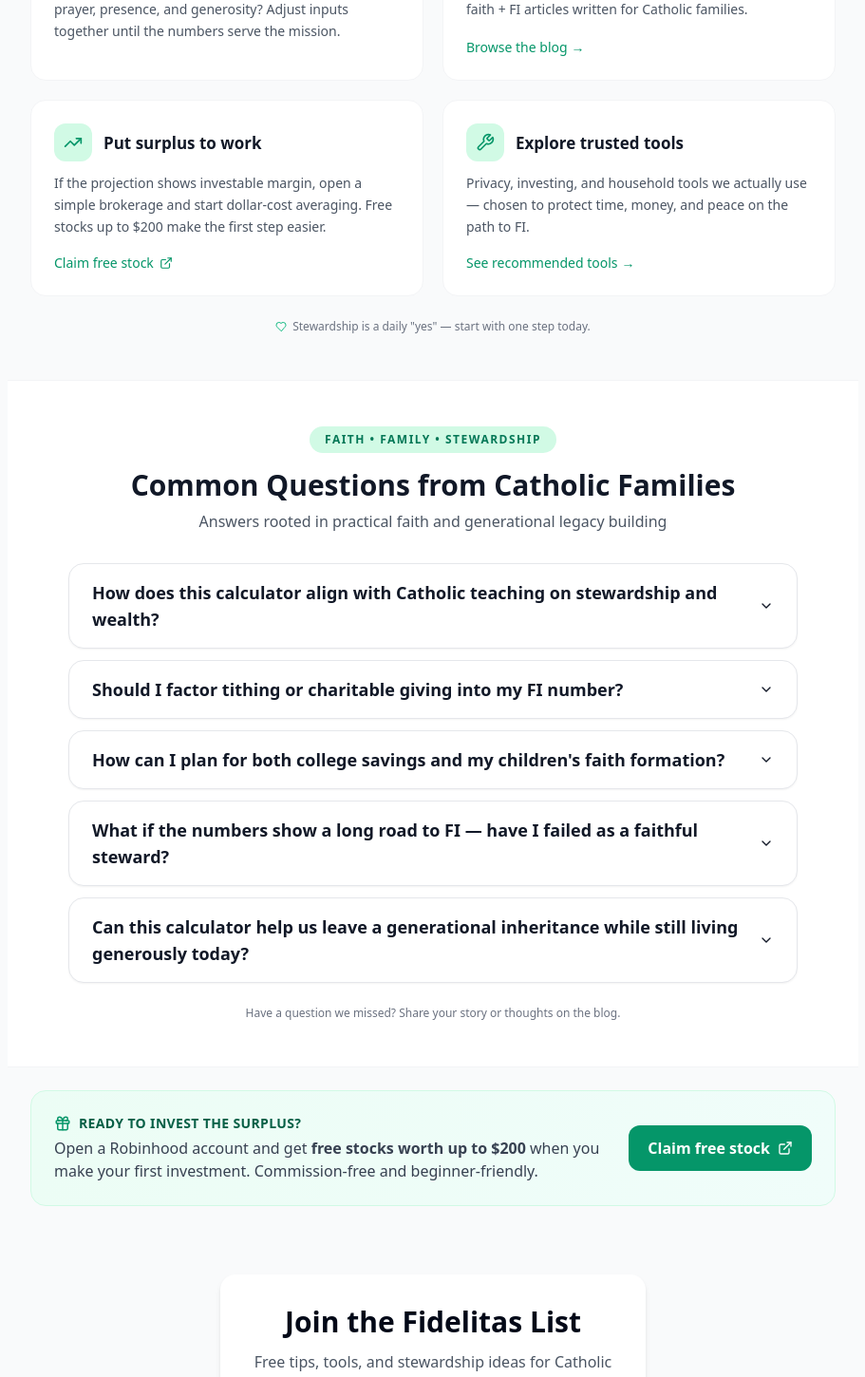
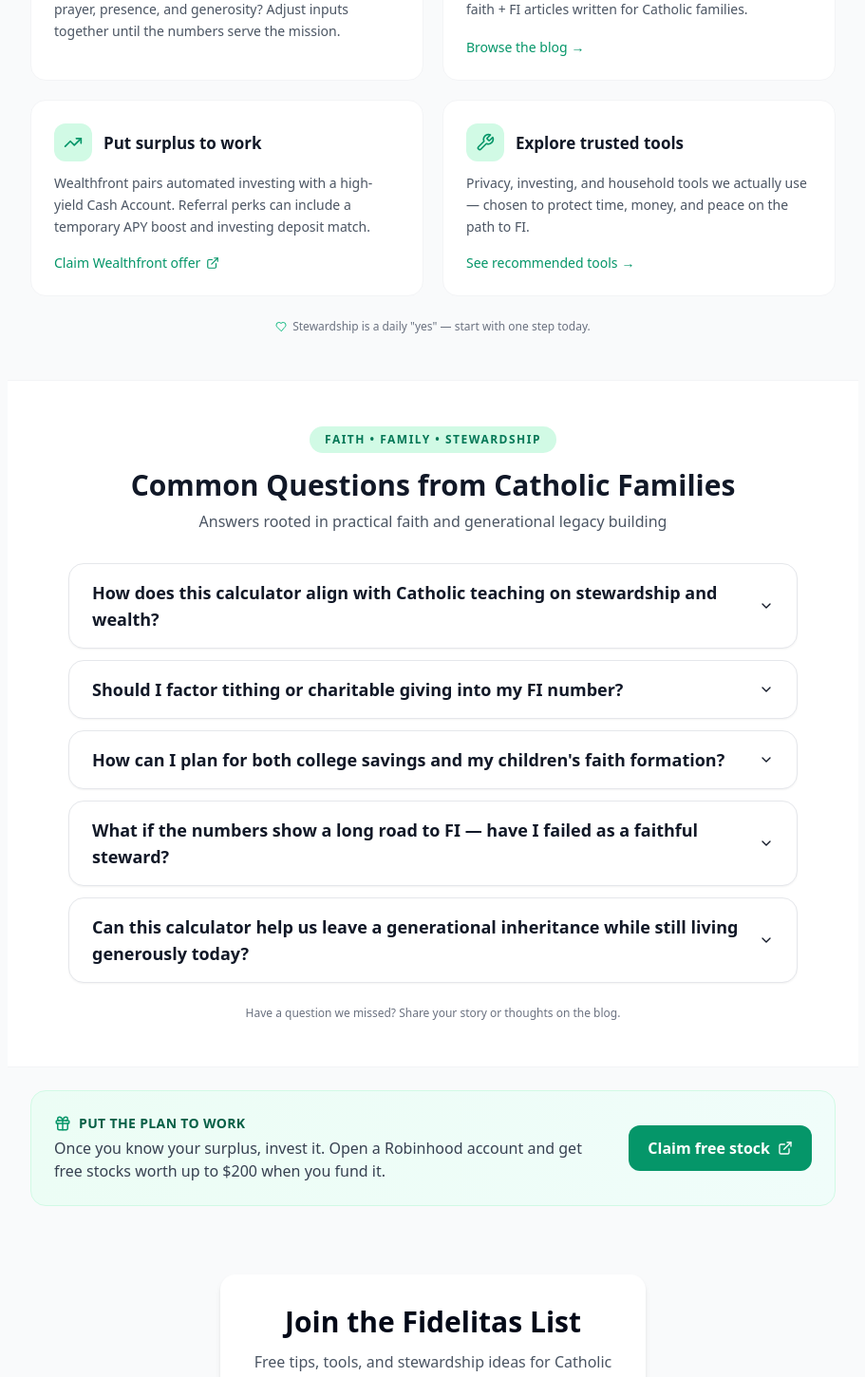
Before and after one commit to daughterpop/super-fi-calc, a React (Vite) app: page /calculators in a window 1280 px wide. Shown: the part 2421-3871 px from the top of the page at 95% size, without its empty margins (184-1095 px from the left). Built offline with nearby package versions, Linux system fonts and the light colour scheme.

Commit message:
Wire rotating referrals into Calculators page and Super-Fi-Calculator promos

```diff
--- a/src/pages/Calculators.jsx
+++ b/src/pages/Calculators.jsx
@@ -1,13 +1,18 @@
 import { useState } from 'react';
 import { Link } from 'react-router-dom';
-import { Gift, ExternalLink, Heart, BookOpen, Wrench, Users, TrendingUp } from 'lucide-react';
+import { ExternalLink, Heart, BookOpen, Wrench, Users, TrendingUp } from 'lucide-react';
 import SubscribeForm from '../components/SubscribeForm';
-import SiteHeader, { ROBINHOOD_URL } from '../components/SiteHeader';
+import SiteHeader from '../components/SiteHeader';
+import ReferralCard from '../components/ReferralCard';
 import SuperFiCalculator from '../Super-Fi-Calculator.jsx';
 import { Accordion, AccordionItem, AccordionTrigger, AccordionContent } from '../components/ui/accordion';
+import { getReferral } from '../data/referrals';
 
 export default function Calculators() {
   const [activeTab, setActiveTab] = useState('quick');
+  // Investing pool + different slot from header so footer isn't the same offer as the strip
+  const calcReferral = getReferral({ slot: 2, pool: 'investing' });
+  const investStep = getReferral({ slot: 3, pool: 'investing' });
 
   const faqs = [
     {
@@ -53,8 +58,8 @@ export default function Calculators() {
     {
       icon: TrendingUp,
       title: "Put surplus to work",
-      body: "If the projection shows investable margin, open a simple brokerage and start dollar-cost averaging. Free stocks up to $200 make the first step easier.",
-      cta: { href: ROBINHOOD_URL, label: "Claim free stock", external: true }
+      body: investStep.cardBody,
+      cta: { href: investStep.href, label: investStep.cardCta, external: true }
     },
     {
       icon: Wrench,
@@ -116,7 +121,7 @@ export default function Calculators() {
         )}
       </div>
 
-      {/* Next Faithful Steps — high-leverage action card */}
+      {/* Next Faithful Steps */}
       <div className="max-w-4xl mx-auto px-4 sm:px-6 py-10 sm:py-12">
         <div className="text-center mb-8">
           <div className="inline-flex items-center gap-2 px-4 py-1.5 rounded-full bg-emerald-100 text-emerald-700 text-xs font-semibold tracking-[1.5px] mb-4">
@@ -218,26 +223,7 @@ export default function Calculators() {
       </div>
 
       <div className="max-w-4xl mx-auto px-4 sm:px-6 py-6">
-        <div className="bg-gradient-to-r from-emerald-50 to-teal-50 border border-emerald-100 rounded-2xl p-5 sm:p-6 flex flex-col sm:flex-row items-start sm:items-center gap-4">
-          <div className="flex-1">
-            <div className="flex items-center gap-2 mb-1">
-              <Gift className="text-emerald-600" size={18} />
-              <span className="text-sm font-semibold text-emerald-800 uppercase tracking-wide">Ready to invest the surplus?</span>
-            </div>
-            <p className="text-gray-700 text-sm sm:text-base leading-relaxed">
-              Open a Robinhood account and get <strong>free stocks worth up to $200</strong> when you make your first investment. Commission-free and beginner-friendly.
-            </p>
-          </div>
-          <a
-            href={ROBINHOOD_URL}
-            target="_blank"
-            rel="noopener noreferrer"
-            className="inline-flex items-center justify-center gap-2 px-5 py-3 bg-emerald-600 hover:bg-emerald-700 text-white font-semibold rounded-xl transition-colors shrink-0 text-sm sm:text-base w-full sm:w-auto"
-          >
-            Claim free stock
-            <ExternalLink size={16} />
-          </a>
-        </div>
+        <ReferralCard referral={calcReferral} />
       </div>
 
       <div className="px-4 sm:px-6 pb-10">
```
